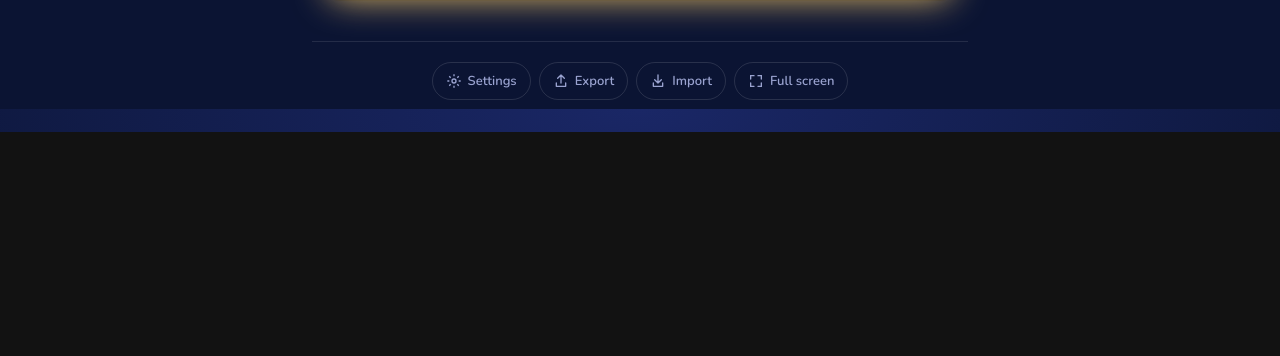
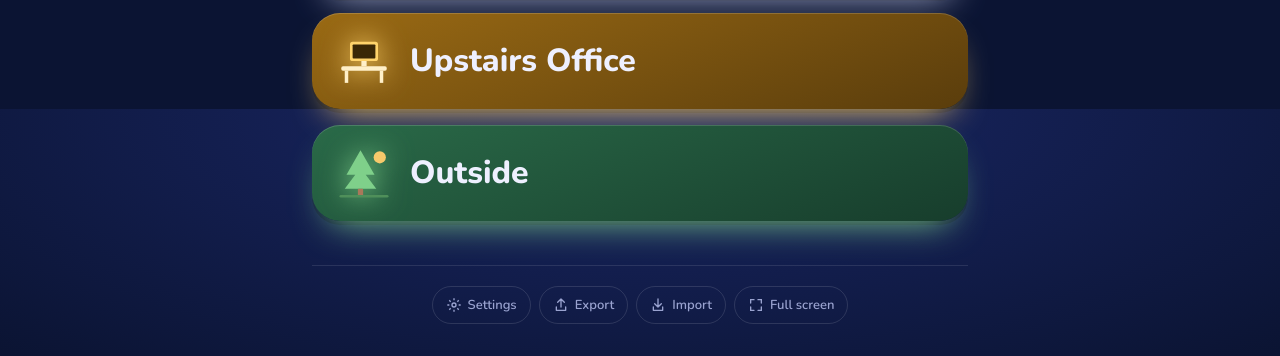
Before and after one commit to bradensmithdigital/home-dashboard, a plain HTML site: page index.html in a window 1280 px wide. Shown: the part 691-1047 px from the top of the page. Before the commit the page ends 823 px from the top, so only its background shows below. Drawn offline with nearby package versions, Linux system fonts and the light colour scheme.

Commit message:
Add files via upload

```diff
--- a/index.html
+++ b/index.html
@@ -58,8 +58,10 @@ body{margin:0;min-height:100vh;background:radial-gradient(120% 70% at 50% 0%,#1a
 .r-master{--c1:#2b2a6b;--c2:#4a3f9e;--glow:#b6a6ff}
 .r-grayson{--c1:#0f3e4a;--c2:#1d6a78;--glow:#7fd8e6}
 .r-dining{--c1:#5a2a1c;--c2:#93492a;--glow:#ffa77a}
+.r-living{--c1:#5a1f3e;--c2:#8e3564;--glow:#f2b8d0}
+.r-outside{--c1:#173d2c;--c2:#2a6a48;--glow:#7fd08a}
 .r-garage{--c1:#262a3a;--c2:#40465e;--glow:#a9b0cc}
-.r-office{--c1:#1d3b26;--c2:#2f6440;--glow:#8fdca6}
+.r-office{--c1:#5a3d0c;--c2:#9a6a14;--glow:#ffd36b}
 .r-whole{--c1:#152559;--c2:#24418f;--glow:#f6c96b}
 
 /* room page */
@@ -94,6 +96,9 @@ section{background:var(--card);border:1px solid var(--line);border-radius:28px;p
 .btn.ok{box-shadow:0 0 0 3px var(--ok) inset}
 .btn.ok .state{color:var(--ok)} .btn.err .state{color:var(--err)}
 .on {--c1:#7a4f12;--c2:#c08a2a;--glow:#f6c96b}
+.hol{--c1:#6e1a22;--c2:#1f6a3a;--glow:#ff6b6b}
+.movie{--c1:#2a1752;--c2:#4b2a8a;--glow:#b18cff}
+.tvon{--c1:#1a3270;--c2:#2d55b0;--glow:#9fb4ff}
 .dim{--c1:#4a2f1a;--c2:#7a4c24;--glow:#ffa94d}
 .off{--c1:#1a1f3d;--c2:#2e3560;--glow:#8a93c4}
 .fan1{--c1:#103a3f;--c2:#1c5a5f;--glow:#5fd0c8}
@@ -176,14 +181,18 @@ section{background:var(--card);border:1px solid var(--line);border-radius:28px;p
     lamp: '<svg viewBox="0 0 32 32"><path d="M9 5h14l4 11H5z" fill="#ffd08a"/><rect x="15" y="16" width="2" height="9" fill="#c9cff0"/><rect x="10" y="25" width="12" height="3" rx="1.5" fill="#c9cff0"/></svg>',
     fan:  '<svg viewBox="0 0 32 32"><g fill="#5fd0c8"><path d="M16 16C14 9 15 4 19 4s3 7-3 12z"/><path d="M16 16c7-2 12-1 12 3s-7 3-12-3z"/><path d="M16 16c2 7 1 12-3 12s-3-7 3-12z"/><path d="M16 16C9 18 4 17 4 13s7-3 12 3z"/></g><circle cx="16" cy="16" r="2.5" fill="#eef0ff"/></svg>',
     night:'<svg viewBox="0 0 32 32"><ellipse cx="16" cy="14" rx="8" ry="9" fill="#ffd08a"/><rect x="11" y="22" width="10" height="3" rx="1" fill="#c98a4a"/><rect x="10" y="25" width="12" height="3" rx="1.5" fill="#8a5a30"/></svg>',
+    holiday:'<svg viewBox="0 0 32 32"><path d="M3 8q13 9 26 0" fill="none" stroke="#c9cff0" stroke-width="1.5"/><g><rect x="6.5" y="11" width="2" height="2" fill="#c9cff0"/><ellipse cx="7.5" cy="16" rx="2.6" ry="3.4" fill="#ff6b6b"/><rect x="12.5" y="13.5" width="2" height="2" fill="#c9cff0"/><ellipse cx="13.5" cy="18.5" rx="2.6" ry="3.4" fill="#7ee07e"/><rect x="18" y="13.5" width="2" height="2" fill="#c9cff0"/><ellipse cx="19" cy="18.5" rx="2.6" ry="3.4" fill="#f6c96b"/><rect x="23.5" y="11" width="2" height="2" fill="#c9cff0"/><ellipse cx="24.5" cy="16" rx="2.6" ry="3.4" fill="#6bb8ff"/></g></svg>',
+    tv:   '<svg viewBox="0 0 32 32"><rect x="3" y="6" width="26" height="17" rx="2" fill="#9fb4ff"/><rect x="5" y="8" width="22" height="13" rx="1" fill="#1c2a5e"/><rect x="11" y="25" width="10" height="2.5" rx="1.2" fill="#c9cff0"/></svg>',
     moon: '<svg viewBox="0 0 100 100"><path d="M62 14a36 36 0 1 0 24 58A32 32 0 0 1 62 14z" fill="#d9ceff"/><g fill="#fff"><circle cx="76" cy="26" r="3"/><circle cx="86" cy="42" r="2"/></g></svg>',
     star: '<svg viewBox="0 0 100 100"><path d="M50 10l9 22 23 2-18 15 6 23-20-13-20 13 6-23-18-15 23-2z" fill="#f6c96b"/></svg>',
     // rooms
     bed:   '<svg viewBox="0 0 64 64"><rect x="6" y="20" width="6" height="34" rx="2" fill="#d9ceff"/><rect x="52" y="30" width="6" height="24" rx="2" fill="#d9ceff"/><rect x="12" y="34" width="40" height="12" rx="3" fill="#b6a6ff"/><rect x="14" y="26" width="14" height="9" rx="4" fill="#fff"/></svg>',
     crib:  '<svg viewBox="0 0 64 64"><rect x="8" y="22" width="48" height="4" rx="2" fill="#c8f1f7"/><rect x="8" y="46" width="48" height="4" rx="2" fill="#c8f1f7"/><g fill="#7fd8e6"><rect x="8" y="22" width="4" height="34" rx="2"/><rect x="52" y="22" width="4" height="34" rx="2"/><rect x="19" y="26" width="3" height="20"/><rect x="27" y="26" width="3" height="20"/><rect x="35" y="26" width="3" height="20"/><rect x="43" y="26" width="3" height="20"/></g><path d="M44 6l2 5 5 .5-4 3.5 1.2 5-4.2-2.7-4.2 2.7L41 15l-4-3.5 5-.5z" fill="#f6c96b"/></svg>',
     table: '<svg viewBox="0 0 64 64"><path d="M32 6v8" stroke="#ffd6b8" stroke-width="2"/><path d="M22 14h20l-4 8H26z" fill="#ffa77a"/><rect x="8" y="34" width="48" height="6" rx="2" fill="#ffd6b8"/><rect x="13" y="40" width="4" height="16" fill="#ffd6b8"/><rect x="47" y="40" width="4" height="16" fill="#ffd6b8"/></svg>',
+    sofa:  '<svg viewBox="0 0 64 64"><rect x="12" y="18" width="40" height="18" rx="5" fill="#f2b8d0"/><rect x="6" y="28" width="12" height="18" rx="5" fill="#e48ab0"/><rect x="46" y="28" width="12" height="18" rx="5" fill="#e48ab0"/><rect x="16" y="32" width="32" height="12" rx="3" fill="#f7d3e2"/><rect x="10" y="46" width="4" height="8" rx="1" fill="#c96a94"/><rect x="50" y="46" width="4" height="8" rx="1" fill="#c96a94"/></svg>',
+    tree:  '<svg viewBox="0 0 64 64"><circle cx="50" cy="14" r="7" fill="#f6c96b"/><path d="M28 6L12 34h10L10 50h36L34 34h10z" fill="#7fd08a"/><rect x="25" y="50" width="6" height="8" rx="1" fill="#a9785a"/><rect x="4" y="57" width="56" height="3" rx="1.5" fill="#4f8f5a"/></svg>',
     garage:'<svg viewBox="0 0 64 64"><path d="M6 26L32 8l26 18v30H6z" fill="#a9b0cc"/><rect x="14" y="30" width="36" height="26" fill="#40465e"/><g fill="#a9b0cc"><rect x="14" y="36" width="36" height="2"/><rect x="14" y="42" width="36" height="2"/><rect x="14" y="48" width="36" height="2"/></g></svg>',
-    desk:  '<svg viewBox="0 0 64 64"><rect x="16" y="10" width="32" height="22" rx="3" fill="#8fdca6"/><rect x="19" y="13" width="26" height="16" rx="1" fill="#1d3b26"/><rect x="29" y="32" width="6" height="6" fill="#cfeeda"/><rect x="6" y="38" width="52" height="5" rx="2" fill="#cfeeda"/><rect x="10" y="43" width="4" height="14" fill="#cfeeda"/><rect x="50" y="43" width="4" height="14" fill="#cfeeda"/></svg>',
+    desk:  '<svg viewBox="0 0 64 64"><rect x="16" y="10" width="32" height="22" rx="3" fill="#ffd36b"/><rect x="19" y="13" width="26" height="16" rx="1" fill="#3a2706"/><rect x="29" y="32" width="6" height="6" fill="#fff0c9"/><rect x="6" y="38" width="52" height="5" rx="2" fill="#fff0c9"/><rect x="10" y="43" width="4" height="14" fill="#fff0c9"/><rect x="50" y="43" width="4" height="14" fill="#fff0c9"/></svg>',
     house: '<svg viewBox="0 0 64 64"><path d="M6 30L32 8l26 22" fill="none" stroke="#f6c96b" stroke-width="5" stroke-linecap="round" stroke-linejoin="round"/><path d="M14 28v28h36V28L32 13z" fill="#f6c96b"/><rect x="27" y="40" width="10" height="16" rx="2" fill="#24418f"/></svg>',
     back:  '<svg viewBox="0 0 24 24" fill="none" stroke="currentColor" stroke-width="3" stroke-linecap="round" stroke-linejoin="round"><path d="M15 5l-7 7 7 7"/></svg>'
   };
@@ -191,6 +200,22 @@ section{background:var(--card);border:1px solid var(--line);border-radius:28px;p
   /* ROOMS — add buttons to a room by giving it "rows" (fixture rows) or "big" (large routine buttons).
      Each button's key is what its Voice Monkey device ID is saved under. */
   const ROOMS = [
+    { id:"whole-home",      title:"Whole Home",      icon:"house",  cls:"r-whole", big:[
+      {key:"bedtime", label:"BEDTIME", cls:"bedtime", icon:"moon"},
+      {key:"goodnight", label:"GOODNIGHT", cls:"goodnight", icon:"star"}]},
+    { id:"living-room",     title:"Living Room",     icon:"sofa",   cls:"r-living", rows:[
+      { name:"All lights", icon:"bulb", btns:[
+        {key:"lrAllOn", label:"ON", cls:"on"}, {key:"lrAllDim", label:"DIM", cls:"dim"},
+        {key:"lrAllMovie", label:"MOVIE", cls:"movie"}, {key:"lrAllOff", label:"OFF", cls:"off"}]},
+      { name:"TV", icon:"tv", btns:[
+        {key:"lrTvOn", label:"ON", cls:"tvon"}, {key:"lrTvOff", label:"OFF", cls:"off"}]}
+    ]},
+    { id:"dining-room",     title:"Dining Room",     icon:"table",  cls:"r-dining", rows:[
+      { name:"All lights", icon:"bulb", btns:[
+        {key:"drAllOn", label:"ON", cls:"on"}, {key:"drAllDim", label:"DIM", cls:"dim"}, {key:"drAllOff", label:"OFF", cls:"off"}]},
+      { name:"Holiday", icon:"holiday", btns:[
+        {key:"drHolidayOn", label:"ON", cls:"hol"}, {key:"drHolidayOff", label:"OFF", cls:"off"}]}
+    ]},
     { id:"master-bedroom", title:"Master Bedroom", icon:"bed", cls:"r-master", rows:[
       { name:"All lights", icon:"bulb", btns:[
         {key:"mbAllOn", label:"ON", cls:"on"}, {key:"mbAllDim", label:"DIM", cls:"dim"}, {key:"mbAllOff", label:"OFF", cls:"off"}]},
@@ -202,13 +227,26 @@ section{background:var(--card);border:1px solid var(--line);border-radius:28px;p
       { name:"Night light", icon:"night", btns:[
         {key:"nightlightOn", label:"ON", cls:"on"}, {key:"nightlightOff", label:"OFF", cls:"off"}]}
     ]},
-    { id:"graysons-room",   title:"Grayson's Room",  icon:"crib",   cls:"r-grayson" },
-    { id:"dining-room",     title:"Dining Room",     icon:"table",  cls:"r-dining" },
-    { id:"garage",          title:"Garage",          icon:"garage", cls:"r-garage" },
-    { id:"upstairs-office", title:"Upstairs Office", icon:"desk",   cls:"r-office" },
-    { id:"whole-home",      title:"Whole Home",      icon:"house",  cls:"r-whole", big:[
-      {key:"bedtime", label:"BEDTIME", cls:"bedtime", icon:"moon"},
-      {key:"goodnight", label:"GOODNIGHT", cls:"goodnight", icon:"star"}]}
+    { id:"graysons-room",   title:"Grayson's Room",  icon:"crib",   cls:"r-grayson", rows:[
+      { name:"All lights", icon:"bulb", btns:[
+        {key:"grAllOn", label:"ON", cls:"on"}, {key:"grAllDim", label:"DIM", cls:"dim"}, {key:"grAllOff", label:"OFF", cls:"off"}]},
+      { name:"Fan", icon:"fan", btns:[
+        {key:"grFanLow", label:"LOW", cls:"fan1"}, {key:"grFanMed", label:"MEDIUM", cls:"fan2"},
+        {key:"grFanHigh", label:"HIGH", cls:"fan3"}, {key:"grFanOff", label:"OFF", cls:"off"}]},
+      { name:"Night light", icon:"night", btns:[
+        {key:"grNightOn", label:"ON", cls:"on"}, {key:"grNightOff", label:"OFF", cls:"off"}]}
+    ]},
+    { id:"garage",          title:"Garage",          icon:"garage", cls:"r-garage", rows:[
+      { name:"All lights", icon:"bulb", btns:[
+        {key:"gaAllOn", label:"ON", cls:"on"}, {key:"gaAllOff", label:"OFF", cls:"off"}]}
+    ]},
+    { id:"upstairs-office", title:"Upstairs Office", icon:"desk",   cls:"r-office", rows:[
+      { name:"All lights", icon:"bulb", btns:[
+        {key:"ofAllOn", label:"ON", cls:"on"}, {key:"ofAllOff", label:"OFF", cls:"off"}]},
+      { name:"Desk lights", icon:"lamp", btns:[
+        {key:"ofDeskOn", label:"ON", cls:"on"}, {key:"ofDeskOff", label:"OFF", cls:"off"}]}
+    ]},
+    { id:"outside",         title:"Outside",         icon:"tree",   cls:"r-outside" }
   ];
 
   // key -> spoken-style full name, e.g. "Master Bedroom Fan HIGH"
```
